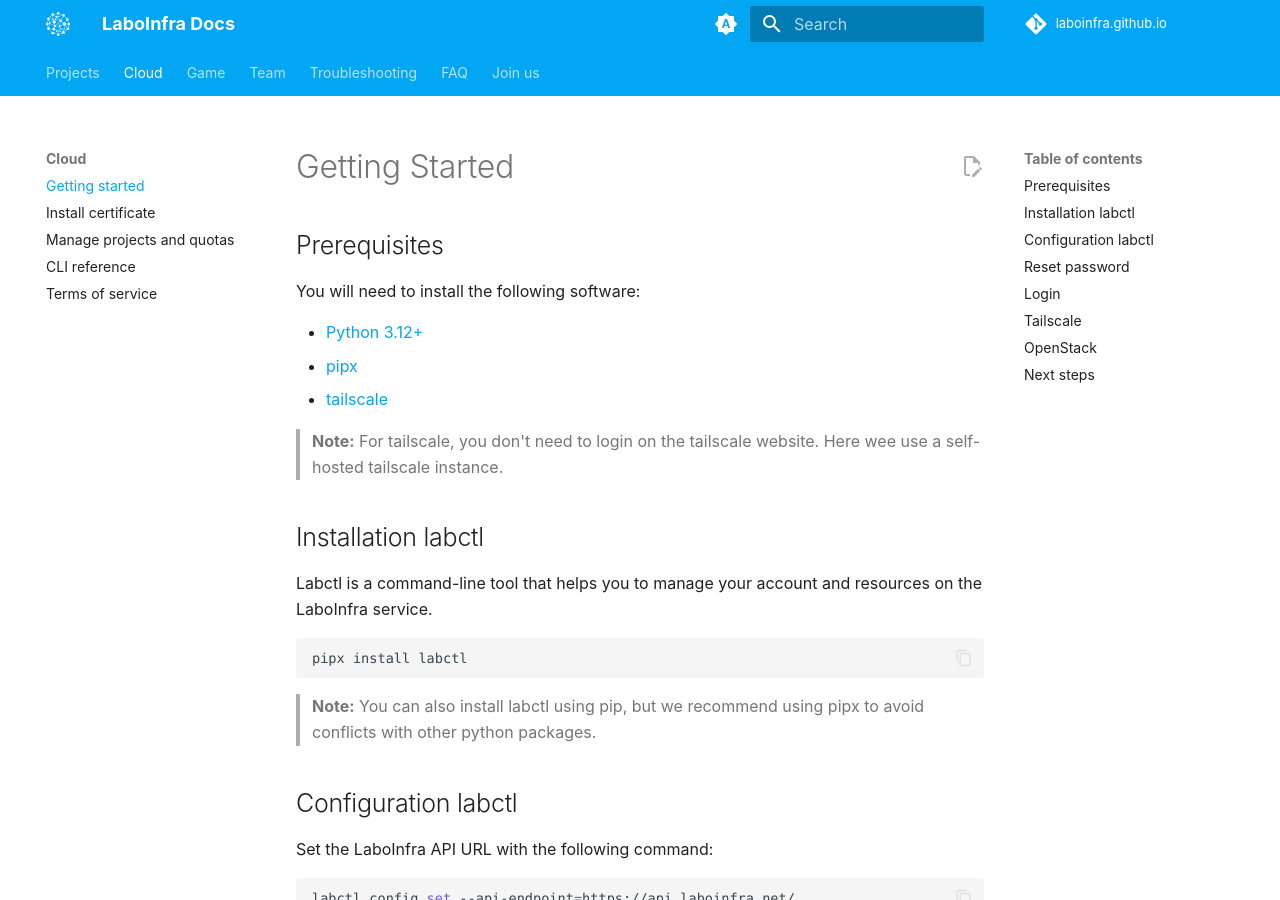
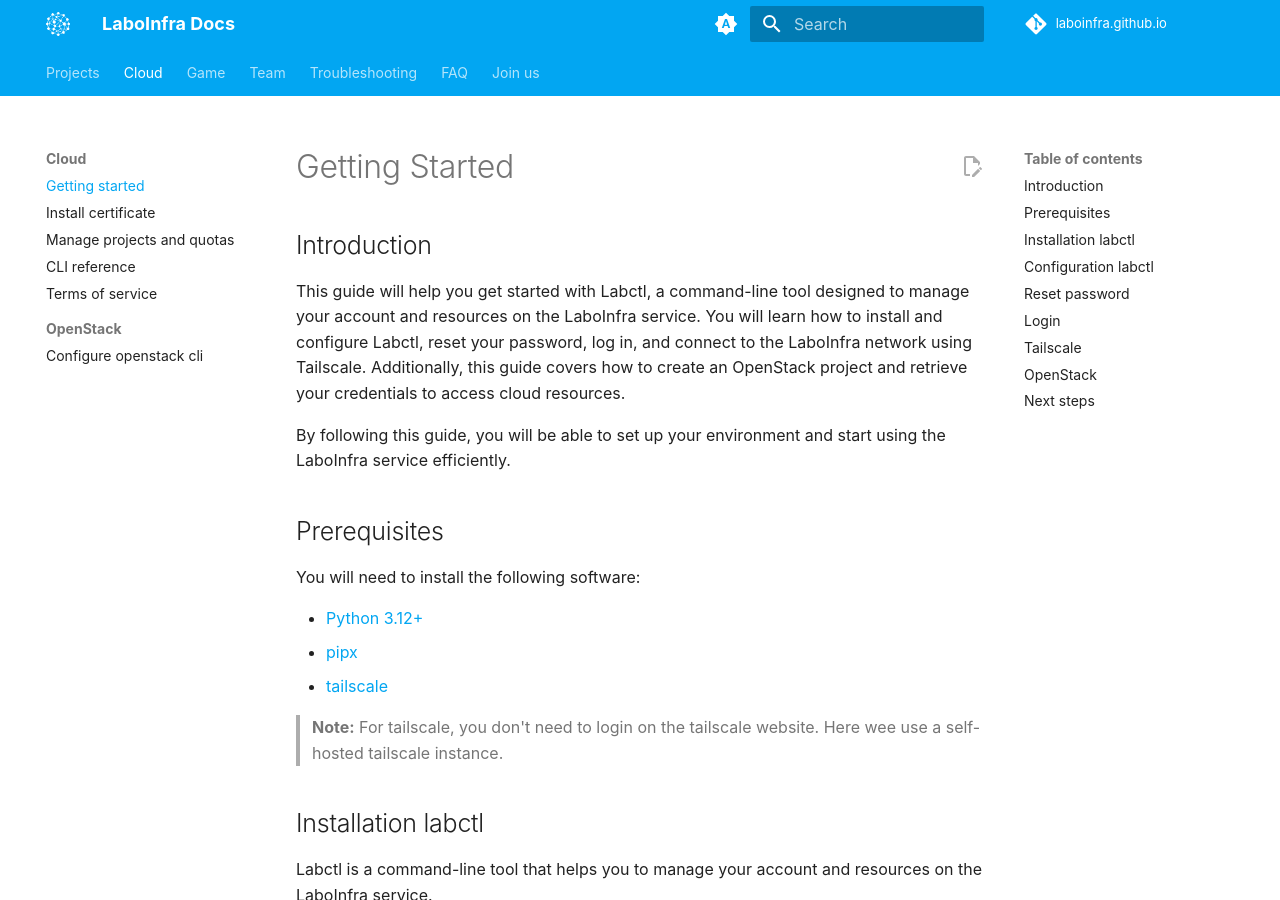
Before and after one commit to LaboInfra/laboinfra.github.io, an MkDocs documentation site: the page built from docs/cloud/getting-started.md, in a window 1280 px wide and 900 px high. Built offline with MkDocs 1.6.1 and Material for MkDocs 9.7.7, drawn with Linux system fonts in a browser that asks for light colours; comment, search, counter and statistics services are not loaded.

Commit message:
add docs to setup openstack cli

```diff
--- a/docs/cloud/getting-started.md
+++ b/docs/cloud/getting-started.md
@@ -1,4 +1,10 @@
 # Getting Started
+
+## Introduction
+
+This guide will help you get started with Labctl, a command-line tool designed to manage your account and resources on the LaboInfra service. You will learn how to install and configure Labctl, reset your password, log in, and connect to the LaboInfra network using Tailscale. Additionally, this guide covers how to create an OpenStack project and retrieve your credentials to access cloud resources.
+
+By following this guide, you will be able to set up your environment and start using the LaboInfra service efficiently.
 
 ## Prerequisites
 
--- a/mkdocs.yml
+++ b/mkdocs.yml
@@ -24,6 +24,8 @@ nav:
     - Manage projects and quotas: cloud/projects_quotas.md
     - CLI reference: cloud/cli.md
     - Terms of service: cloud/tos.md
+    - OpenStack:
+      - Configure openstack cli: cloud/openstack/cli.md
   - Game:
     - game/index.md
   - Team: team.md
```
Also changed, not shown: docs/cloud/openstack/cli.md (added, +75 -0 lines).
